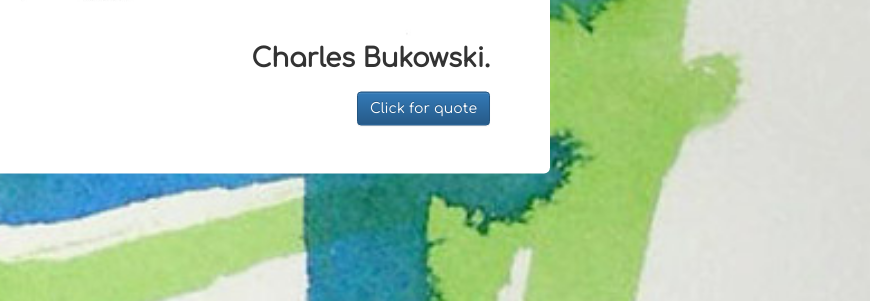
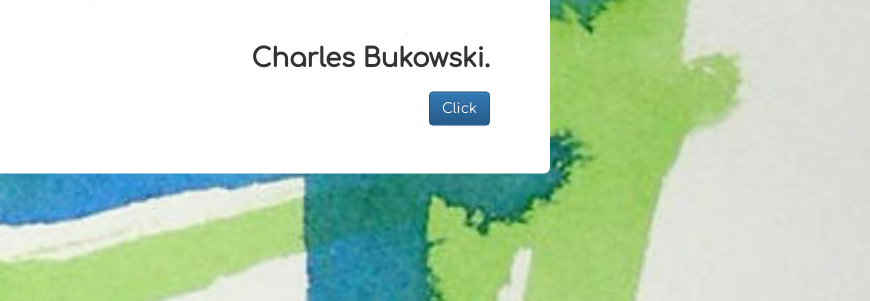
Before and after one commit to traumverloren/random, a plain HTML site: page index.html in a window 1280 px wide. Shown: the part 461-762 px from the top of the page, 410-1280 px from the left. Drawn offline with nearby package versions, Linux system fonts and the light colour scheme.

Commit message:
change button to just say click

```diff
--- a/index.html
+++ b/index.html
@@ -129,7 +129,7 @@
                 <a href="#" target="blank"><i class="fa fa-twitter fa-2x"></a></i>
               </div>
             </div>
-            <div class="col-xs-4 col-xs-offset-4"><button id="getQuote" class="btn btn-primary pull-right">Click for quote</a></div>
+            <div class="col-xs-4 col-xs-offset-4"><button id="getQuote" class="btn btn-primary pull-right">Click</a></div>
           </div>
 
         </div>
```
